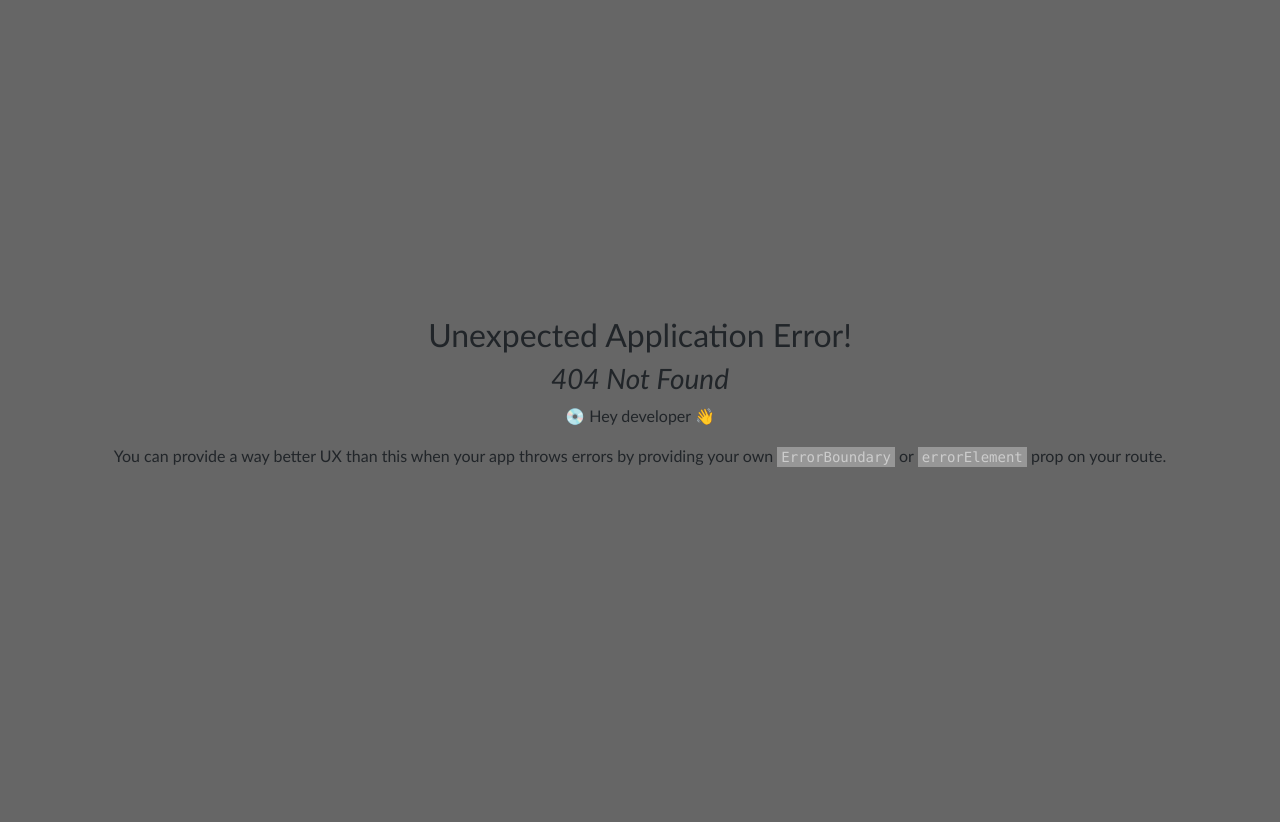
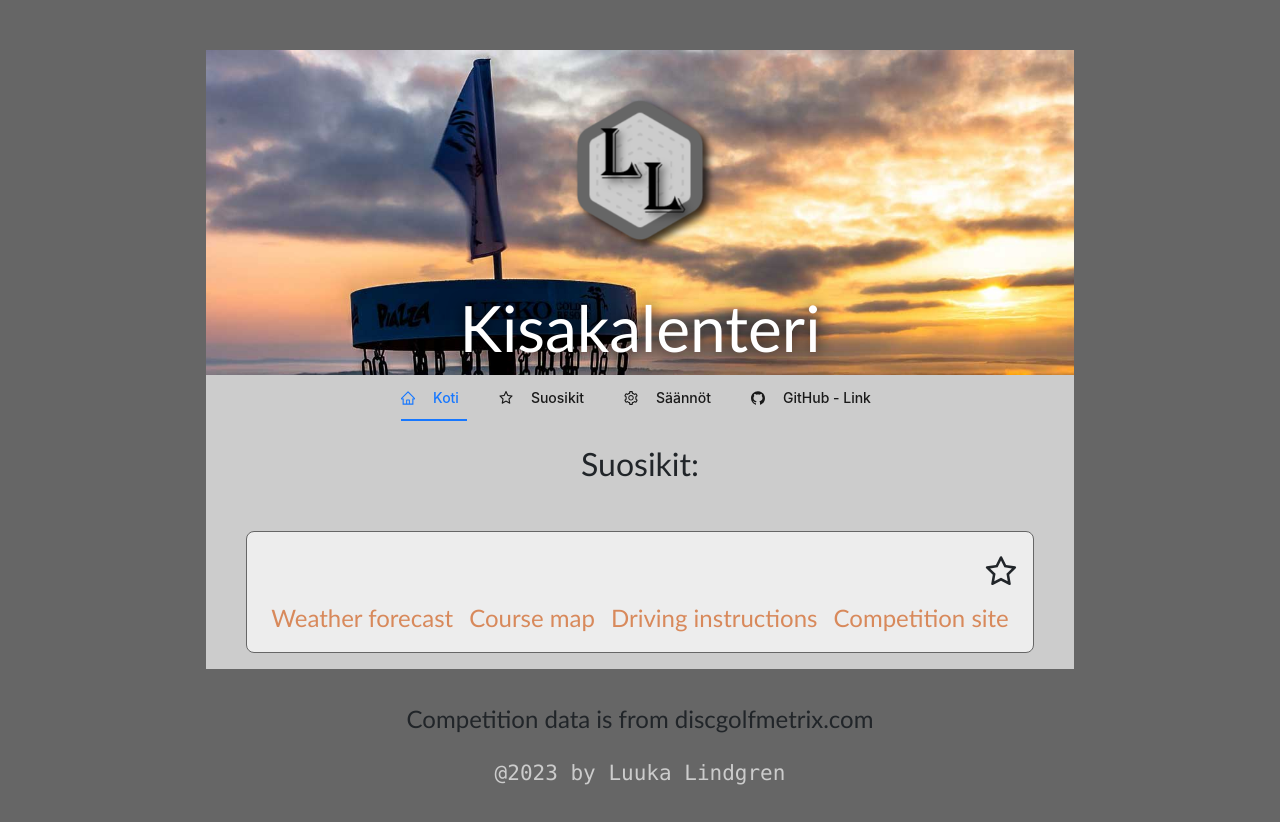
Before and after one commit to Luukalindgren/Competition-calendar, a React (Vite) app: page /Competition-calendar/favourites in a window 1280 px wide. Before the commit this address had no page. Before the commit the page ends 800 px from the top, so only its background shows below. Built offline with nearby package versions, Linux system fonts and the light colour scheme; no server answers.

Commit message:
Chanded to regular gh-pages domain

```diff
--- a/src/components/nav/Header.jsx
+++ b/src/components/nav/Header.jsx
@@ -24,13 +24,13 @@ const Header = () => {
       <h1>Kisakalenteri</h1>
       <Menu onClick={onClick} selectedKeys={[current]} mode="horizontal">
         <Menu.Item key="home" icon={<HomeOutlined />}>
-          <Link to="">Koti</Link>
+          <Link to="/Competition-calendar">Koti</Link>
         </Menu.Item>
         <Menu.Item key="favourites" icon={<StarOutlined />}>
-          <Link to="/favourites">Suosikit</Link>
+          <Link to="/Competition-calendar/favourites">Suosikit</Link>
         </Menu.Item>
         <Menu.Item key="rules" icon={<SettingOutlined />}>
-          <Link to="/rules">Säännöt</Link>
+          <Link to="/Competition-calendar/rules">Säännöt</Link>
         </Menu.Item>
         <Menu.Item key="github" icon={<GithubOutlined />}>
           <a
--- a/src/main.jsx
+++ b/src/main.jsx
@@ -17,10 +17,10 @@ import "./index.css";
 // React Router allows to navigate between pages
 const router = createBrowserRouter(
   createRoutesFromElements(
-    <Route path="" element={<App />}>
+    <Route path="/Competition-calendar" element={<App />}>
       <Route index element={<Home />} />
-      <Route path="favourites" element={<Favourites />} />
-      <Route path="rules" element={<Rules />} />
+      <Route path="/Competition-calendar/favourites" element={<Favourites />} />
+      <Route path="/Competition-calendar/rules" element={<Rules />} />
     </Route>
   )
 );
--- a/vite.config.js
+++ b/vite.config.js
@@ -4,5 +4,5 @@ import react from "@vitejs/plugin-react";
 // https://vitejs.dev/config/
 export default defineConfig({
   plugins: [react()],
-  //base: "/Competition-calendar/",
+  base: "/Competition-calendar/",
 });
```
Also changed, not shown: 4 other files (tests, documents, lock files or other folders).
